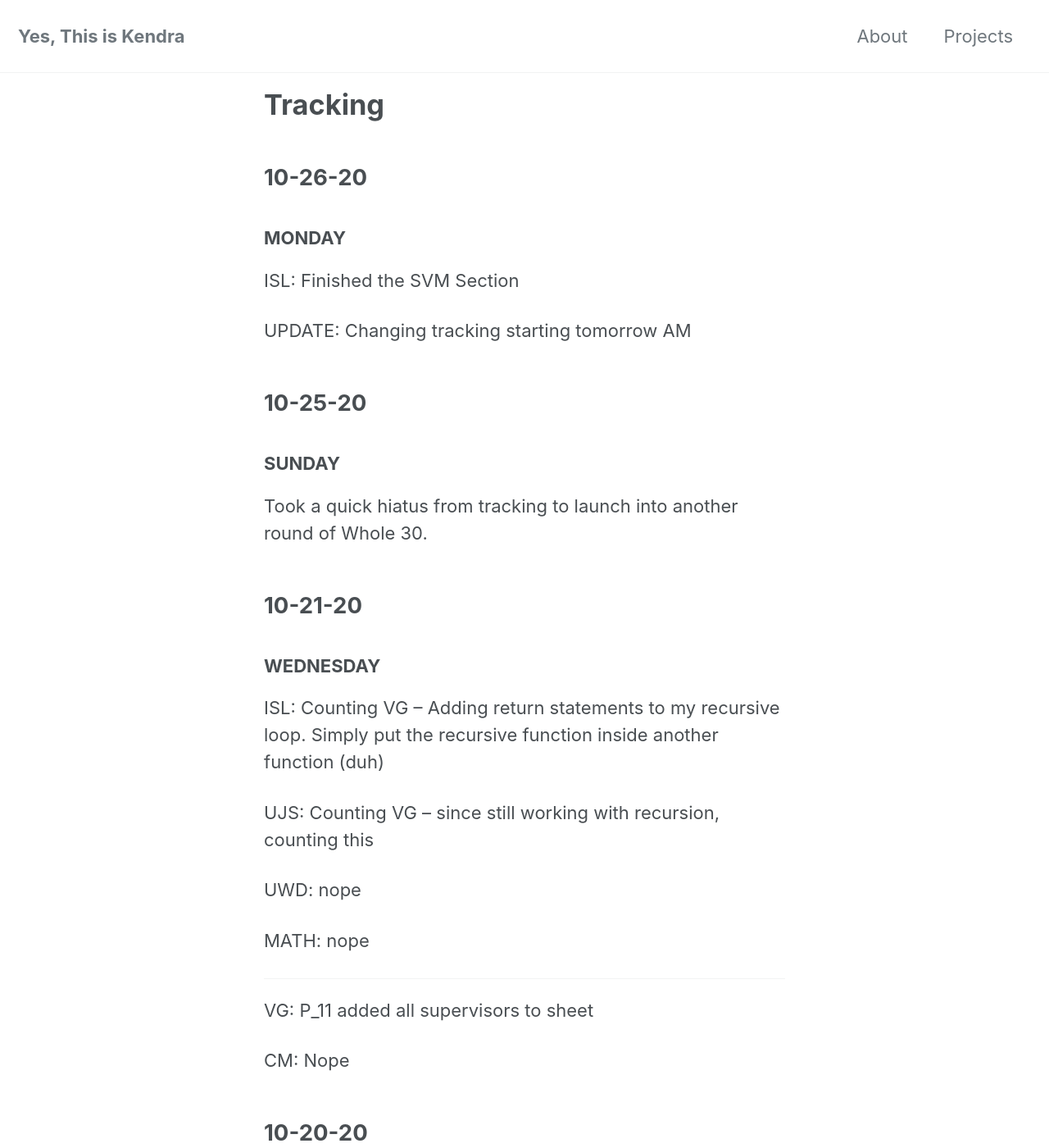
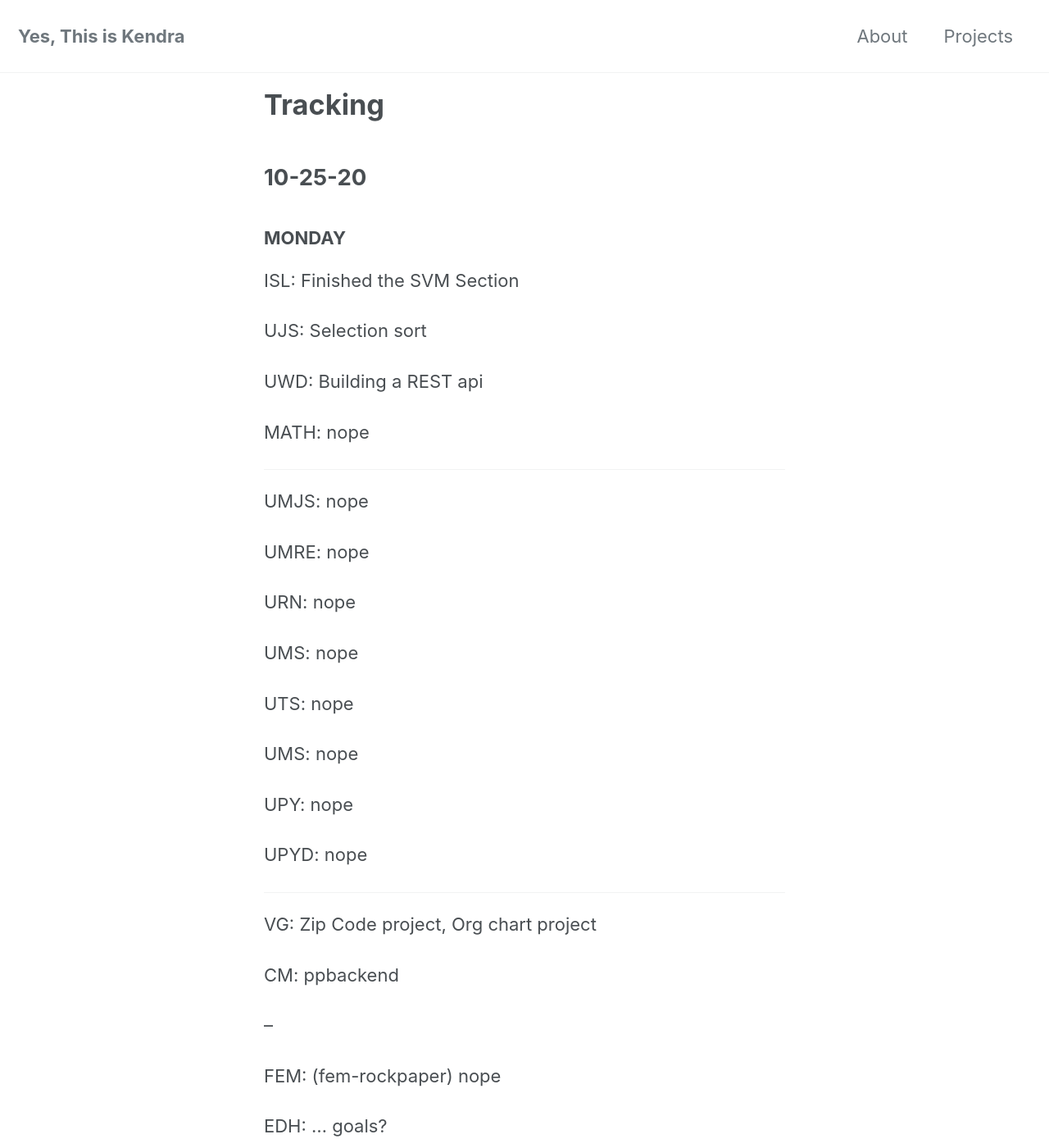
Before and after one commit to yesthisiskendra/yesthisiskendra.github.io, a Jekyll site: the page built from _pages/tracking.md, in a window 1280 px wide and 1400 px high. Shown: the whole window at 82% size. Built offline with Jekyll 4.4.1, drawn with Linux system fonts in a browser that asks for light colours; cached includes are drawn as plain includes; nearby versions of some CDN libraries.

Commit message:
Add yesterday log

```diff
--- a/_pages/tracking.md
+++ b/_pages/tracking.md
@@ -4,13 +4,49 @@ title: "Tracking"
 permalink: /tracking/
 ---
 
+## 10-25-20
+
+### MONDAY
+
+ISL: Finished the SVM Section
+
+UJS: Selection sort
+
+UWD: Building a REST api
+
+MATH: nope
+
+---
+
+UMJS: nope
+
+UMRE: nope
+
+URN: nope
+
+UMS: nope
+
+UTS: nope
+
+UMS: nope
+
+UPY: nope
+
+UPYD: nope
+
+---
+
+VG:  Zip Code project, Org chart project
+
+CM: ppbackend
+
+--
+
+FEM: (fem-rockpaper) nope
+
+EDH: ... goals?
+
 ## 10-26-20
-
-### MONDAY
-
-ISL: Finished the SVM Section
-
-UPDATE: Changing tracking starting tomorrow AM
 
 ## 10-25-20
 
```
